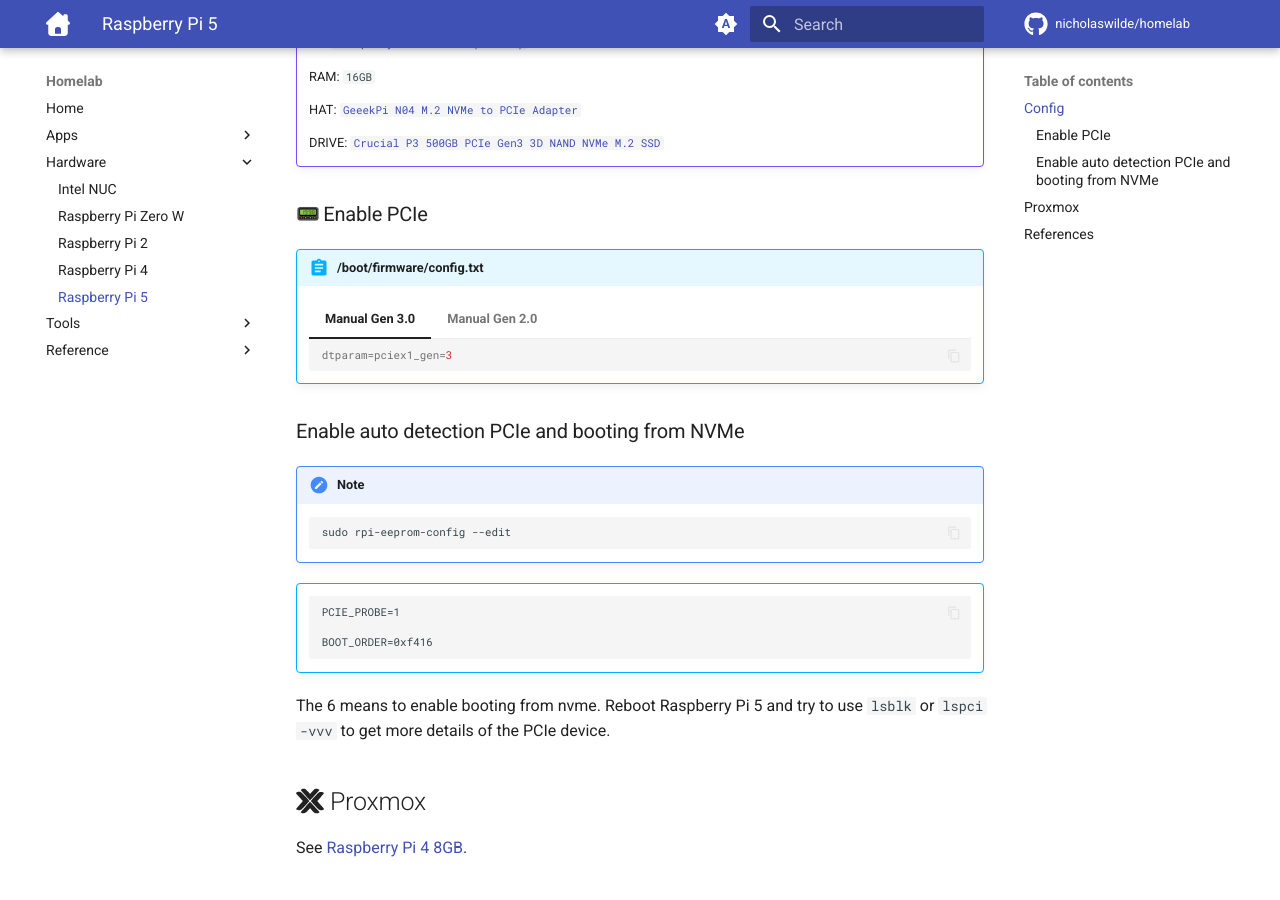
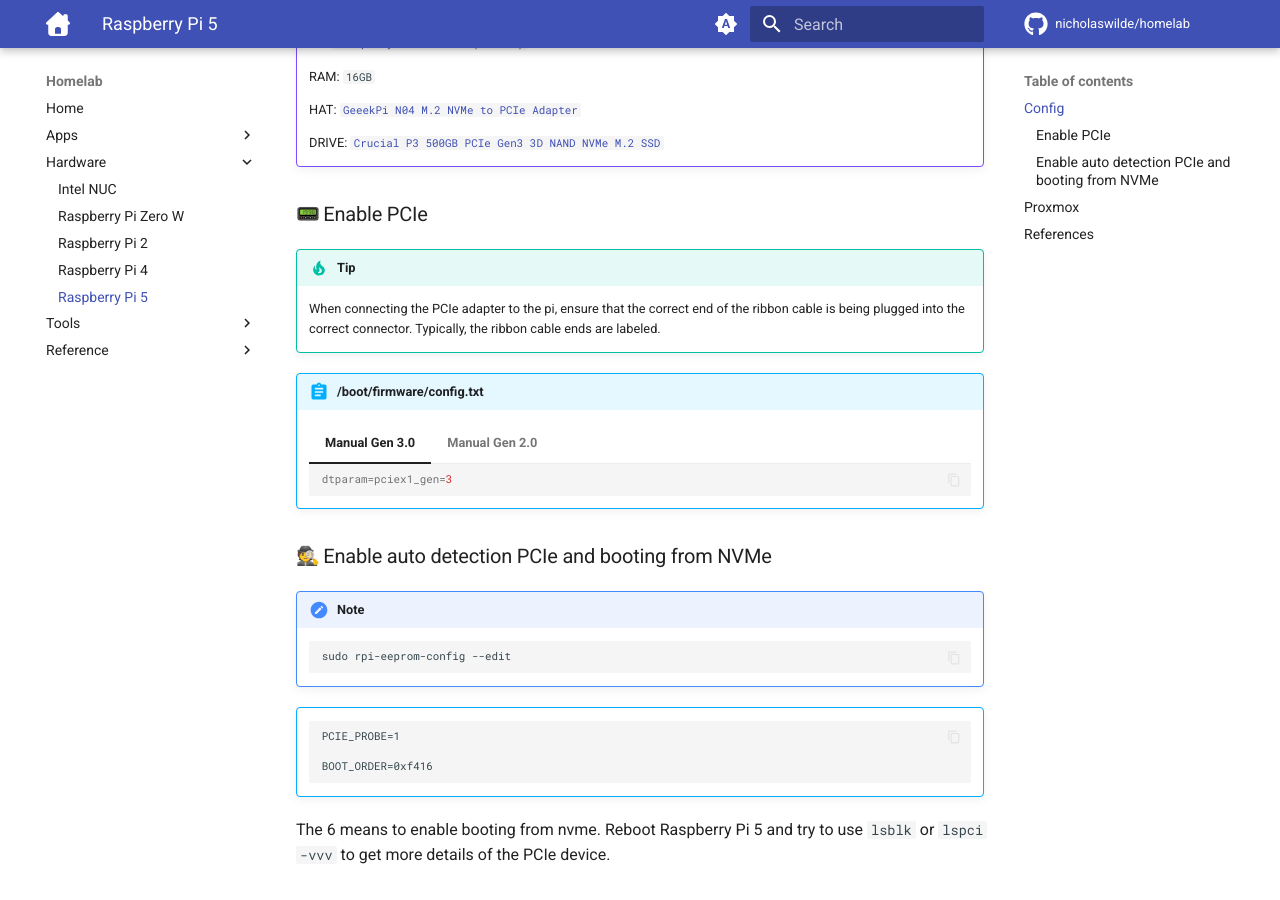
Before and after one commit to nicholaswilde/homelab, an MkDocs documentation site: the page built from docs/hardware/rpi5.md, in a window 1280 px wide and 900 px high, scrolled down 321 px. Built offline with MkDocs 1.6.1 and Material for MkDocs 9.7.7, drawn with Linux system fonts in a browser that asks for light colours; emoji names are drawn with the system emoji font; comment, search, counter and statistics services are not loaded.

Commit message:
Update rpi5.md

````diff
--- a/docs/hardware/rpi5.md
+++ b/docs/hardware/rpi5.md
@@ -21,6 +21,11 @@
 
 ### :pager: Enable PCIe
 
+!!! tip
+
+    When connecting the PCIe adapter to the pi, ensure that the correct end of the ribbon cable is being plugged into the correct connector.
+    Typically, the ribbon cable ends are labeled.
+
 !!! abstract "/boot/firmware/config.txt"
 
     === "Manual Gen 3.0"
@@ -35,7 +40,7 @@
         dtparam=pciex1
         ```
 
-### Enable auto detection PCIe and booting from NVMe
+### :detective: Enable auto detection PCIe and booting from NVMe
 
 !!! note
 
````
